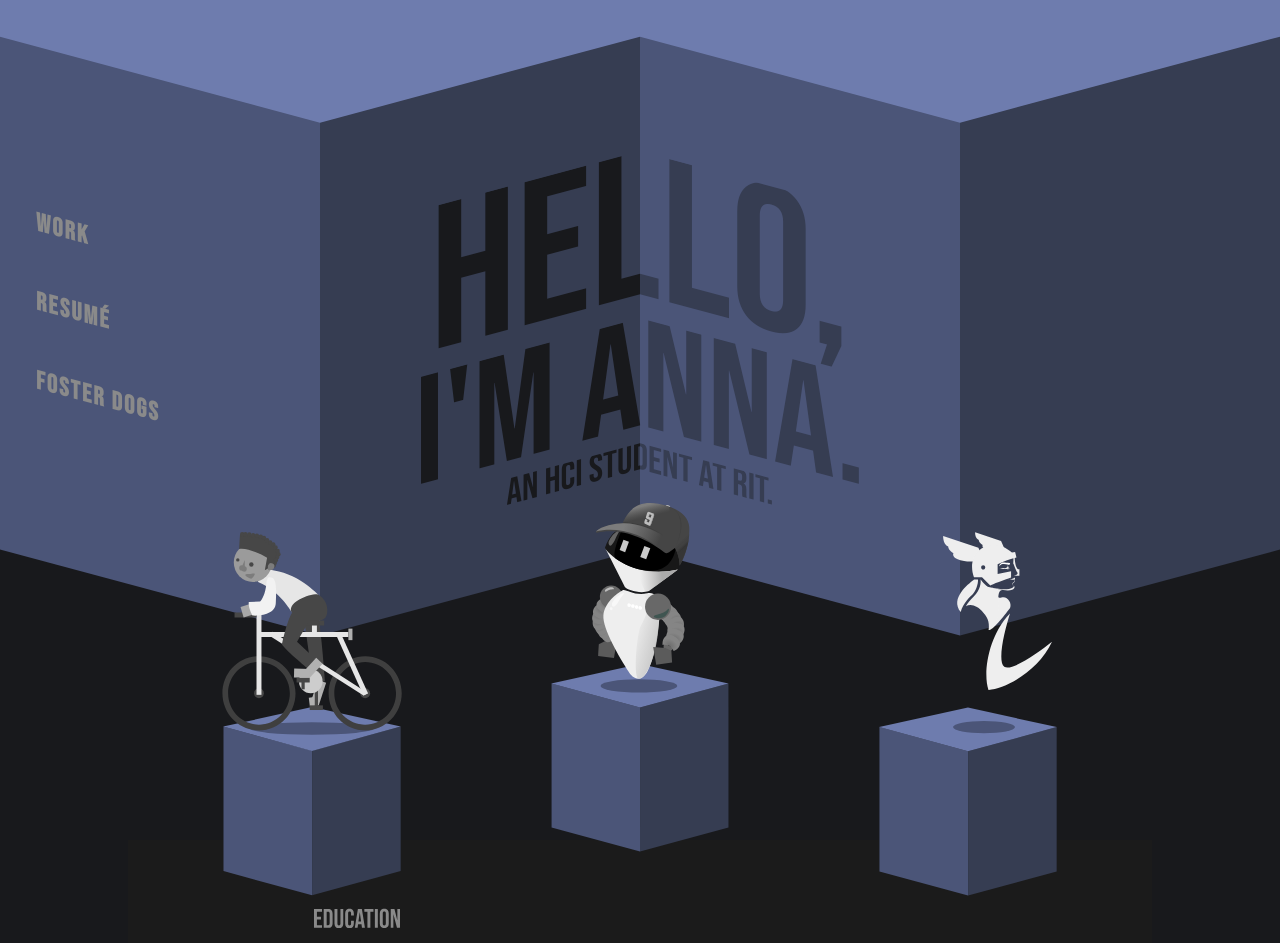
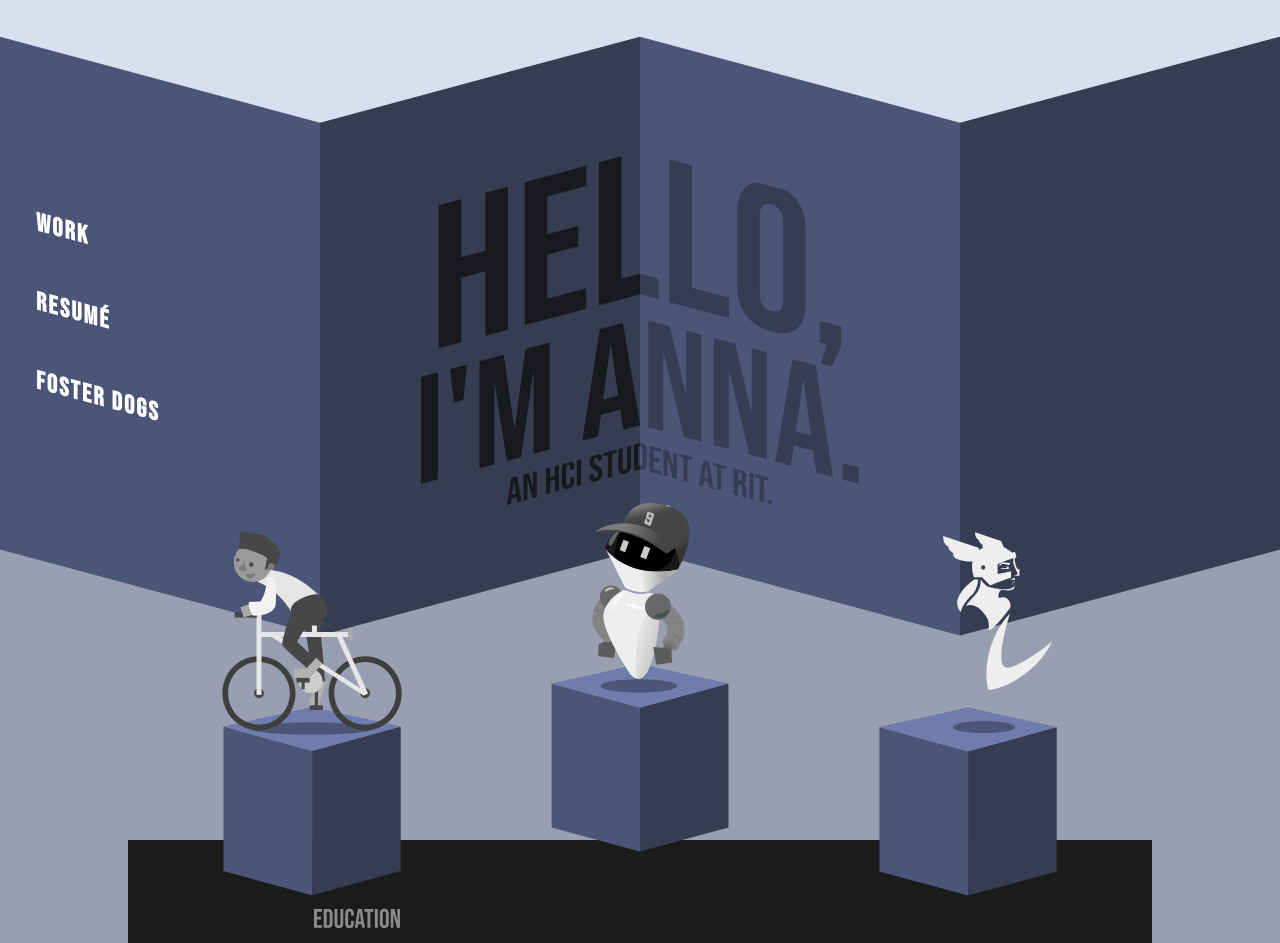
Before and after one commit to dress-code/portfolio, a plain HTML site: page index.html in a window 1280 px wide. Shown: the top 943 px of the page. Drawn offline with Linux system fonts and the light colour scheme.

Commit message:
Update style.css

```diff
--- a/assets/css/style.css
+++ b/assets/css/style.css
@@ -8,7 +8,7 @@ path {
 }
 
 body {
-    background-color: #6E7CAE;
+    background-color: #DADFEF;
     font-family: 'Lato', sans-serif;
     font-size: 16px;
     color: #EEEEEE;
@@ -72,7 +72,6 @@ p {
 #headerNav > a {
     font-size: 2vw;
     padding: 24px 0;
-    color: #8A8A8A;
     text-transform: uppercase;
     transform: skew(
 180deg,
@@ -189,7 +188,7 @@ span.small {
 
 .main > section {
     height: auto;
-    background-color: #18191C;
+    background-color: #999EB1;
     z-index: 5;
 }
 
```
